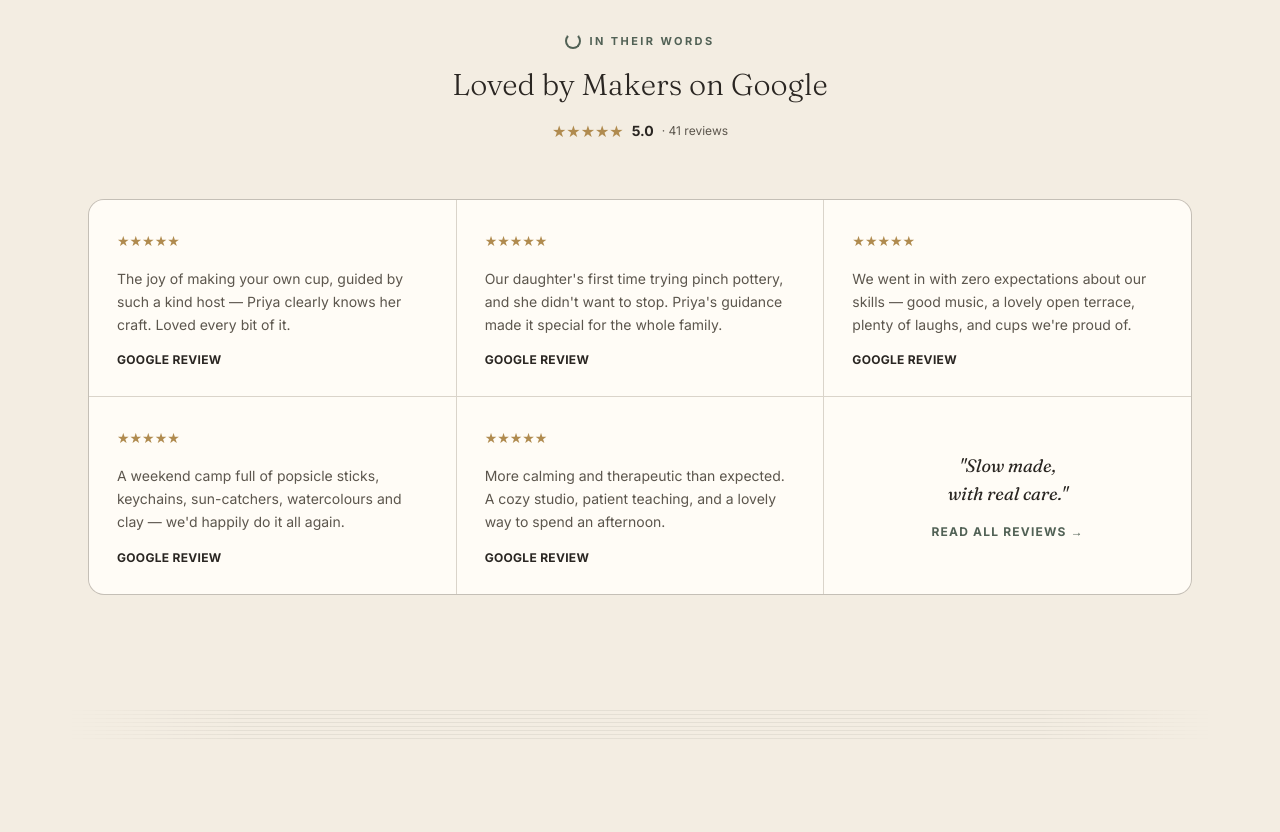
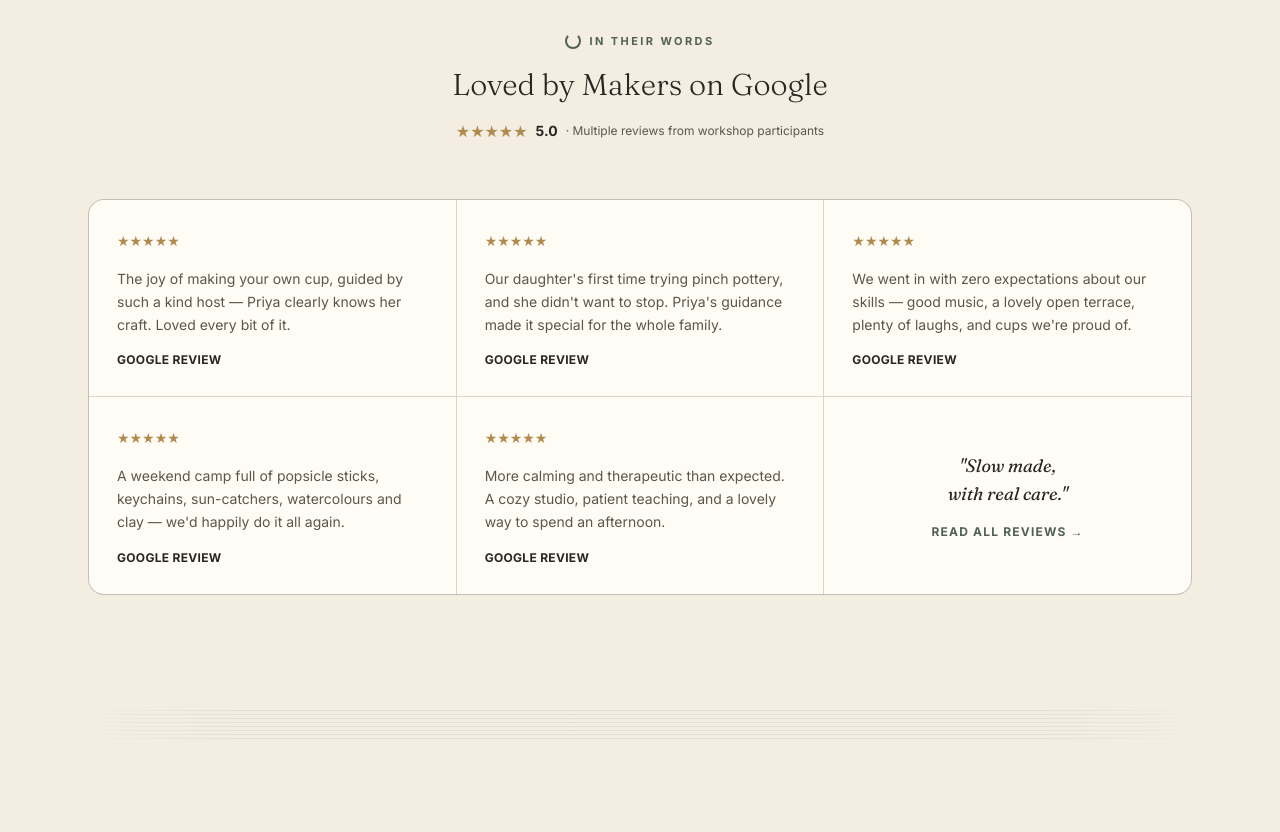
Before and after one commit to rcnaveenkumar/mittipottery, a plain HTML site: page index.html in a window 1280 px wide. Shown: the part 6420-7252 px from the top of the page. Drawn offline with nearby package versions, Linux system fonts and the light colour scheme; a script that the page names is missing.

Commit message:
Update review text in index.html

```diff
--- a/index.html
+++ b/index.html
@@ -523,7 +523,7 @@
     <div class="flex items-center justify-center gap-2 pt-1">
       <span class="text-[var(--gold)]">★★★★★</span>
       <span class="text-sm font-bold text-[var(--ink)]">5.0</span>
-      <span class="text-xs text-[var(--ink-soft)]">· 41 reviews</span>
+      <span class="text-xs text-[var(--ink-soft)]">· Multiple reviews from workshop participants</span>
     </div>
   </div>
 
```
